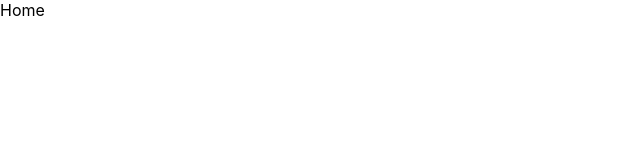
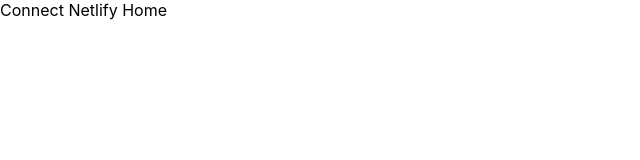
Before and after one commit to david8147/portfoliowebsite, a React (Create React App) app: page / in a window 1280 px wide. Shown: the top 160 px of the page, without its empty margins (0-640 px from the left). Built offline with nearby package versions, Linux system fonts and the light colour scheme.

Commit message:
connect netlify

```diff
--- a/src/components/Home.js
+++ b/src/components/Home.js
@@ -7,7 +7,8 @@
     render(){
         return(
             <div>
-                Home
+                Connect Netlify Home
+
             </div>
         )
     }
```
